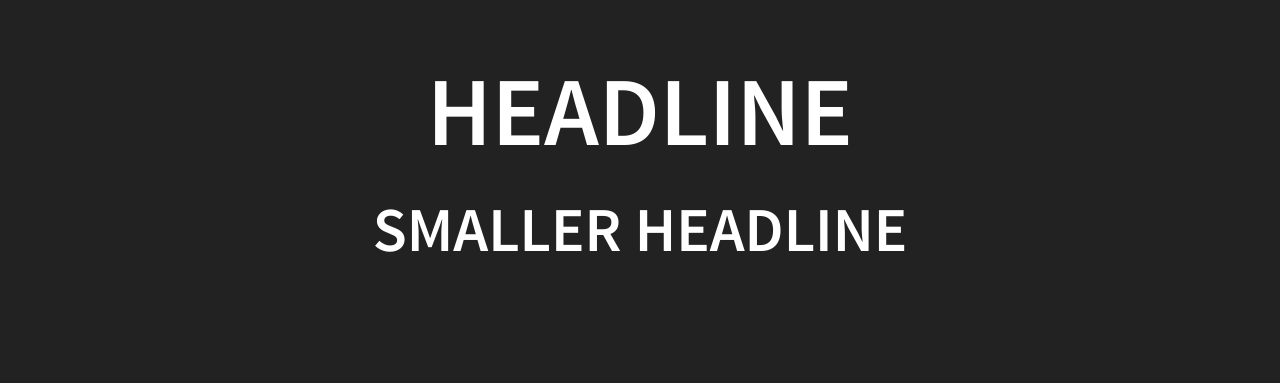
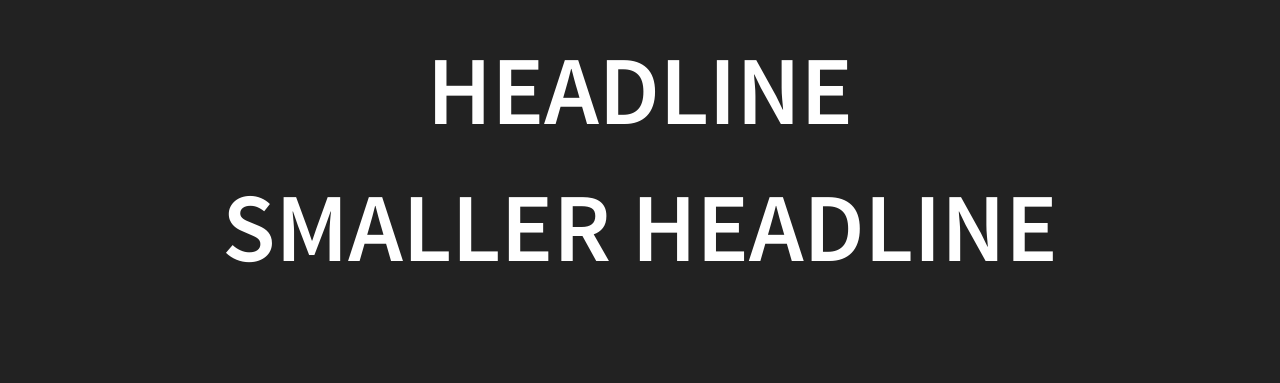
Before and after one commit to gtobkin/ctac-slides-may-2016, a website: page index.html in a window 1280 px wide. Shown: the part 205-588 px from the top of the page. Drawn offline with Linux system fonts and the light colour scheme.

Commit message:
Test external markdown

```diff
--- a/index.html
+++ b/index.html
@@ -24,13 +24,11 @@
 	<body>
 		<div class="reveal">
 			<div class="slides">
-				<section data-markdown>
-					<script type="text/template">
-						# Headline
-
-						## Smaller headline
-
-					</script>
+				<section data-markdown="slides.md"
+					 data-separator="^\n\n\n"
+					 data-separator-vertical="^\n\n"
+					 data-separator-notes="^Note:"
+					 data-charset="iso-8859-15">
 				</section>
 			</div>
 		</div>
--- /dev/null
+++ b/slides.md
@@ -0,0 +1,8 @@
+# Headline
+
+# Smaller headline
+
+
+# Triple newline
+
+# Double newline
```
